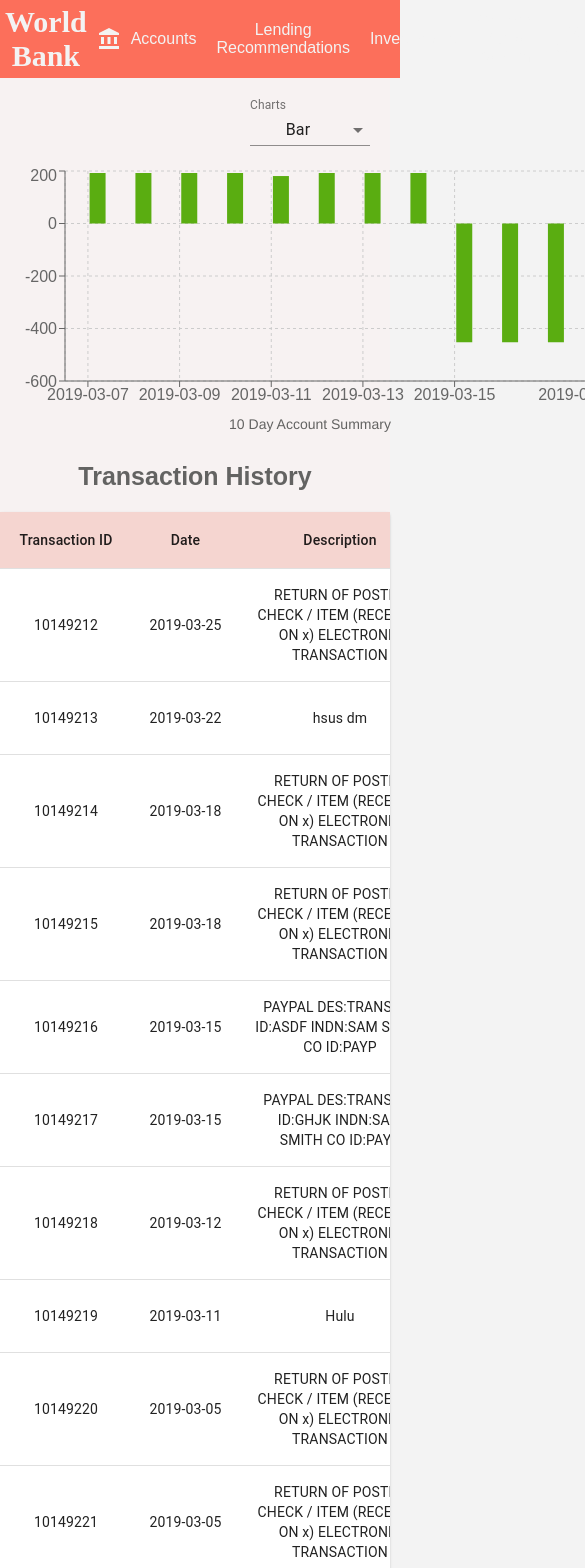
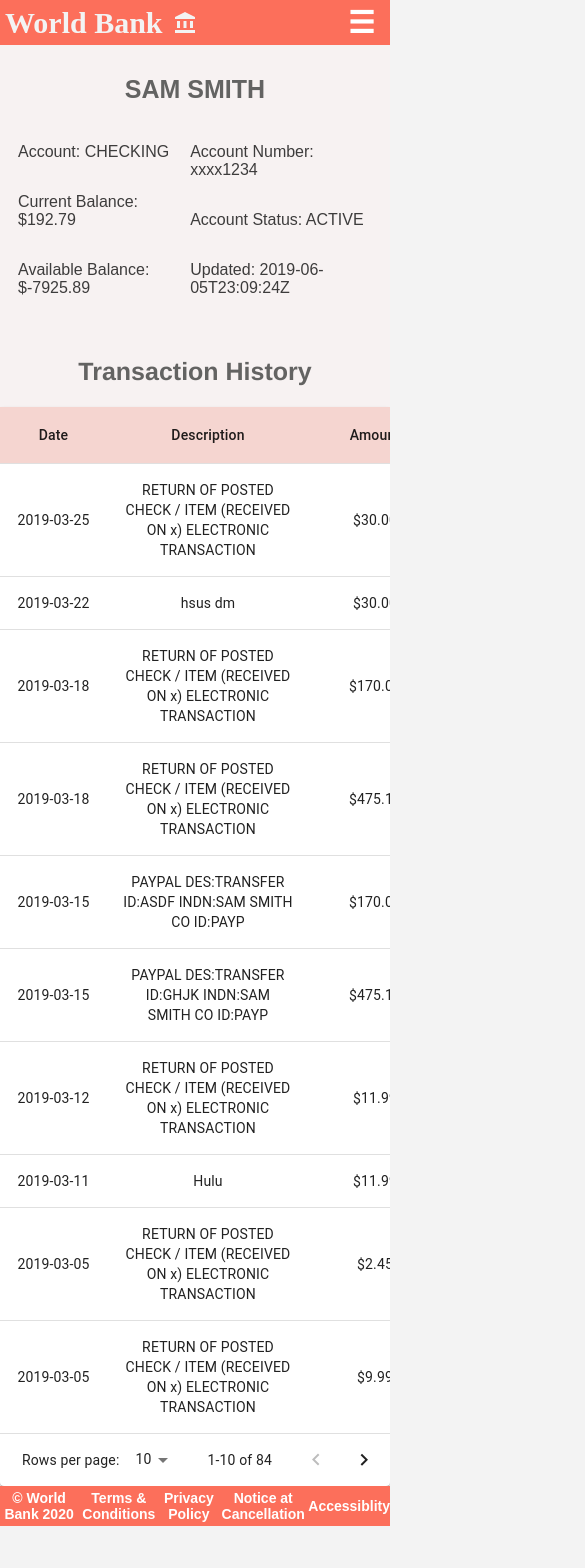
Before and after one commit to asingh120/react_UI-UX, a React (Create React App) app: page / in a window 390 px wide. Shown: the top 1568 px of the page, 585 px wide, since content can reach past the window. After the commit the page ends 1526 px from the top, so only its background shows below. Built offline with nearby package versions, Linux system fonts and the light colour scheme; the HTML template or start-up script is replaced by a standard one.

Commit message:
prototype complete

```diff
--- a/package.json
+++ b/package.json
@@ -11,6 +11,7 @@
     "intl": "^1.2.5",
     "radium": "^0.26.0",
     "react": "^16.12.0",
+    "react-burger-menu": "^2.6.13",
     "react-dom": "^16.12.0",
     "react-flexbox-grid": "^2.1.2",
     "react-router-dom": "^5.1.2",
--- a/src/App.js
+++ b/src/App.js
@@ -4,28 +4,43 @@ import StickyHeadTable from "./Components/Table";
 import AccountInfo from "./Components/AccountInfo";
 import Header from "./Components/Header";
 import Footer from "./Components/Footer";
+import { makeStyles } from "@material-ui/core";
 import "./App.css";
 
-const divStyle = {
+const useStyle = makeStyles({
+  root: {
+    width: "100%",
     display: "flex",
-  justifyContent: "space-between",
-  //flexDirection: "column",
+    justifyContent: "space-evenly",
+    alignItems: "center"
+  },
+  breakpoint: {
+    display: "flex",
+    justifyContent: "center",
+    alignItems: "center",
     "@media (max-width: 955px)": {
-    flexDirection: "column-reverse"
+      display: "flex",
+
+      flexDirection: "column"
     }
-};
+  }
+});
 
 const App = () => {
+  const classes = useStyle();
   return (
     <div className="App">
       <Header />
+      <div style={{ width: "100%" }}>
+        <div className={classes.root}>
+          <div className={classes.breakpoint}>
             <div>
-        <div style={divStyle}>
+              <AccountInfo />
+            </div>
+
             <div>
               <Chart />
             </div>
-          <div>
-            <AccountInfo />
           </div>
         </div>
         <div>
--- a/src/Components/Footer.js
+++ b/src/Components/Footer.js
@@ -2,16 +2,16 @@ import React from "react";
 
 const footerStyles = {
   display: "flex",
+  color: "white",
   justifyContent: "space-between",
   alignItems: "center",
   width: "auto",
-  height: 30,
+  height: 40,
   marginLeft: "auto",
   marginRight: "auto",
-  paddingRight: 40,
+  padding: "10px, 5px, 5px, 5px",
   fontFamily: "Arial",
   fontWeight: "600",
-  color: "#f3f3f3",
   background: "#fc6f5b",
   fontSize: 14,
   textDecoration: "none"
--- a/src/Components/Header.js
+++ b/src/Components/Header.js
@@ -1,5 +1,6 @@
-import React from "react";
+import React, { useState } from "react";
 import AccountBalanceIcon from "@material-ui/icons/AccountBalance";
+import { makeStyles } from "@material-ui/core";
 import TransactionData from "../Data/data.json";
 
 const account = TransactionData.accounts.account[0];
@@ -15,12 +16,16 @@ const headerStyles = {
   padding: "5px"
 };
 
-const linkStyle = {
-  fontWeight: "100",
-  color: "#f3f3f3",
-  fontSize: 16,
-  textDecoration: "none",
-  margin: "0px 10px"
+const burgerStyle = {
+  background: "#fc6f5b",
+  paddingLeft: "8px",
+  display: "flex",
+  justifyContent: "space-between",
+  textAlign: "left",
+  flexDirection: "column",
+  margin: 0,
+  width: 220,
+  boxSizing: "border-box"
 };
 
 const logoWrapper = {
@@ -35,29 +40,117 @@ const linkWrapper = {
   alignItems: "center"
 };
 
+const burgerLogoStyle = {
+  fontFamily: "Nobel",
+  color: "white",
+  fontSize: 30,
+  fontWeight: "700",
+  background: "#fc6f5b"
+};
+
+const useStyle = makeStyles({
+  linkStyle: {
+    fontWeight: "100",
+    color: "white",
+    fontSize: 16,
+    textDecoration: "none",
+    margin: "0px 10px",
+    "@media (max-width: 890px)": {
+      display: "none"
+    }
+  },
+  burger: {
+    display: "none",
+    cursor: "pointer",
+    "@media (max-width: 890px)": {
+      display: "flex",
+      paddingRight: 20,
+      color: "white",
+      textDecoration: "none"
+    }
+  }
+});
+
 const Header = () => {
+  const classes = useStyle();
+  const [menu, setMenu] = useState(false);
+
+  if (menu) {
+    return (
+      <div onClick={() => setMenu(false)}>
+        <div style={burgerLogoStyle}>{account.accountName}</div>
+
+        <div>
+          <div style={burgerStyle}>
+            <a
+              href={"https://www.betterfin.com"}
+              style={{ color: "white", textDecoration: "none" }}
+            >
+              Accounts
+            </a>
+
+            <a
+              href={"https://www.betterfin.com"}
+              style={{ color: "white", textDecoration: "none" }}
+            >
+              Lending Recommendations
+            </a>
+
+            <a
+              href={"https://www.betterfin.com"}
+              style={{ color: "white", textDecoration: "none" }}
+            >
+              Investments
+            </a>
+
+            <a
+              href={"https://www.betterfin.com"}
+              style={{ color: "white", textDecoration: "none" }}
+            >
+              Connect With An Advisor
+            </a>
+
+            <a
+              href={"https://www.betterfin.com"}
+              style={{ color: "white", textDecoration: "none" }}
+            >
+              Log Out
+            </a>
+          </div>
+        </div>
+      </div>
+    );
+  }
+
   return (
     <div style={headerStyles}>
       <div style={logoWrapper}>
         <div style={{ marginRight: 10 }}>{account.accountName}</div>
         <AccountBalanceIcon fontSize="medium" />
       </div>
-      <div style={linkWrapper}>
-        <a href={"https://www.betterfin.com"} style={linkStyle}>
+      <div style={linkWrapper} onClick={() => setMenu(true)}>
+        <a href={"https://www.betterfin.com"} className={classes.linkStyle}>
           Accounts
         </a>
-        <a href={"https://www.betterfin.com"} style={linkStyle}>
+        <a href={"https://www.betterfin.com"} className={classes.linkStyle}>
           Lending Recommendations
         </a>
-        <a href={"https://www.betterfin.com"} style={linkStyle}>
+        <a href={"https://www.betterfin.com"} className={classes.linkStyle}>
           Investments
         </a>
-        <a href={"https://www.betterfin.com"} style={linkStyle}>
+        <a href={"https://www.betterfin.com"} className={classes.linkStyle}>
           Connect With An Advisor
         </a>
-        <a href={"https://www.betterfin.com"} style={linkStyle}>
+        <a href={"https://www.betterfin.com"} className={classes.linkStyle}>
           Log Out
         </a>
+        <div
+          href={"https://www.betterfin.com"}
+          className={classes.burger}
+          onClick={() => setMenu(true)}
+        >
+          &#9776;
+        </div>
       </div>
     </div>
   );
--- a/src/Components/chart.js
+++ b/src/Components/chart.js
@@ -31,8 +31,20 @@ const useStyles = makeStyles({
     justifyContent: "center",
     display: "flex",
     margin: "auto"
+  },
+  breakpoint: {
+    "@media (max-width: 650px)": {
+      display: "none"
+    }
   }
 });
+
+const styles = {
+  fontFamily: "Helvetica",
+  fontSize: 14,
+  color: "#636362",
+  fontWeight: "200"
+};
 
 const balance = TransactionData.balances[0];
 const dailyLabels = balance.daily_labels;
@@ -65,13 +77,6 @@ for (let i = 0; i < weekLabels.length; i++) {
     amount: weekValues[i]
   });
 }
-
-const styles = {
-  fontFamily: "Helvetica",
-  fontSize: 14,
-  color: "#636362",
-  fontWeight: "200"
-};
 
 const Chart = () => {
   const classes = useStyles();
@@ -142,7 +147,7 @@ const Chart = () => {
   };
 
   return (
-    <div>
+    <div className={classes.breakpoint}>
       <div>
         <FormControl className={classes.formControl}>
           <InputLabel id="demo-simple-select-label">Charts</InputLabel>
--- a/src/Components/table.js
+++ b/src/Components/table.js
@@ -61,6 +61,24 @@ const columns = [
   }
 ];
 
+const columnsBreakpoint = [
+  { id: "date", label: "Date", minWidth: 75, align: "center" },
+  {
+    id: "description",
+    label: "Description",
+    minWidth: 170,
+    align: "center",
+    format: value => value.toLocaleString()
+  },
+  {
+    id: "amount",
+    label: "Amount",
+    minWidth: 100,
+    align: "center",
+    format: value => value.toFixed(2)
+  }
+];
+
 const formatType = type => {
   switch (type) {
     case "REFUND":
@@ -102,17 +120,31 @@ for (let i = 0; i < txs.length; i++) {
 
 const useStyles = makeStyles({
   root: {
-    width: "100%"
+    width: "99%",
+    margin: "auto",
+    "@media (max-width:955px)": {
+      display: "none"
+    }
+    // fontFamily: "Apercu",
   },
   container: {
-    width: "100%"
     //marginRight: "200"
     // maxHeight: 500
+  },
+  breakpoint: {
+    "@media (min-width: 955px)": {
+      display: "none",
+      width: "80%",
+      margin: "auto"
+    }
+    // "@media (min-width 955px)": {
+    //   display: "none"
+    // }
   }
 });
 
 const styles = {
-  fontFamily: "sans-serif",
+  fontFamily: "Helvetica",
   fontSize: 25,
   color: "#636362",
   fontWeight: "600"
@@ -193,6 +225,64 @@ const StickyHeadTable = () => {
           />
         </Paper>
       </Grid>
+      <Grid>
+        <Paper className={classes.breakpoint}>
+          <TableContainer className={classes.container}>
+            <Table stickyHeader aria-label="sticky table">
+              <TableHead>
+                <TableRow>
+                  {columnsBreakpoint.map(column => (
+                    <TableCell
+                      key={column.id}
+                      align={column.align}
+                      style={{
+                        minWidth: column.minWidth,
+                        background: "#f5d5d0"
+                      }}
+                    >
+                      {column.label}
+                    </TableCell>
+                  ))}
+                </TableRow>
+              </TableHead>
+              <TableBody>
+                {rows
+                  .slice(page * rowsPerPage, page * rowsPerPage + rowsPerPage)
+                  .map(row => {
+                    return (
+                      <TableRow
+                        hover
+                        role="checkbox"
+                        tabIndex={-1}
+                        key={row.id}
+                      >
+                        {columnsBreakpoint.map(column => {
+                          const value = row[column.id];
+                          return (
+                            <TableCell key={column.id} align={column.align}>
+                              {column.format && typeof value === "number"
+                                ? column.format(value)
+                                : value}
+                            </TableCell>
+                          );
+                        })}
+                      </TableRow>
+                    );
+                  })}
+              </TableBody>
+            </Table>
+          </TableContainer>
+          <TablePagination
+            rowsPerPageOptions={[10, 25, 100]}
+            component="div"
+            count={rows.length}
+            rowsPerPage={rowsPerPage}
+            page={page}
+            onChangePage={handleChangePage}
+            onChangeRowsPerPage={handleChangeRowsPerPage}
+          />
+        </Paper>
+      </Grid>
     </div>
   );
 };
--- a/src/index.css
+++ b/src/index.css
@@ -1,3 +1,6 @@
+html {
+  overflow-x: hidden;
+}
 body {
   margin: 0;
   font-family: sans-serif, -apple-system, BlinkMacSystemFont, "Segoe UI",
@@ -5,6 +8,7 @@ body {
     "Helvetica Neue", sans-serif;
   -webkit-font-smoothing: antialiased;
   -moz-osx-font-smoothing: grayscale;
+  overflow-x: hidden;
 }
 
 code {
```
Also changed, not shown: 2 other files (tests, documents, lock files or other folders). Lines whose indentation alone changed are shown as unchanged.
